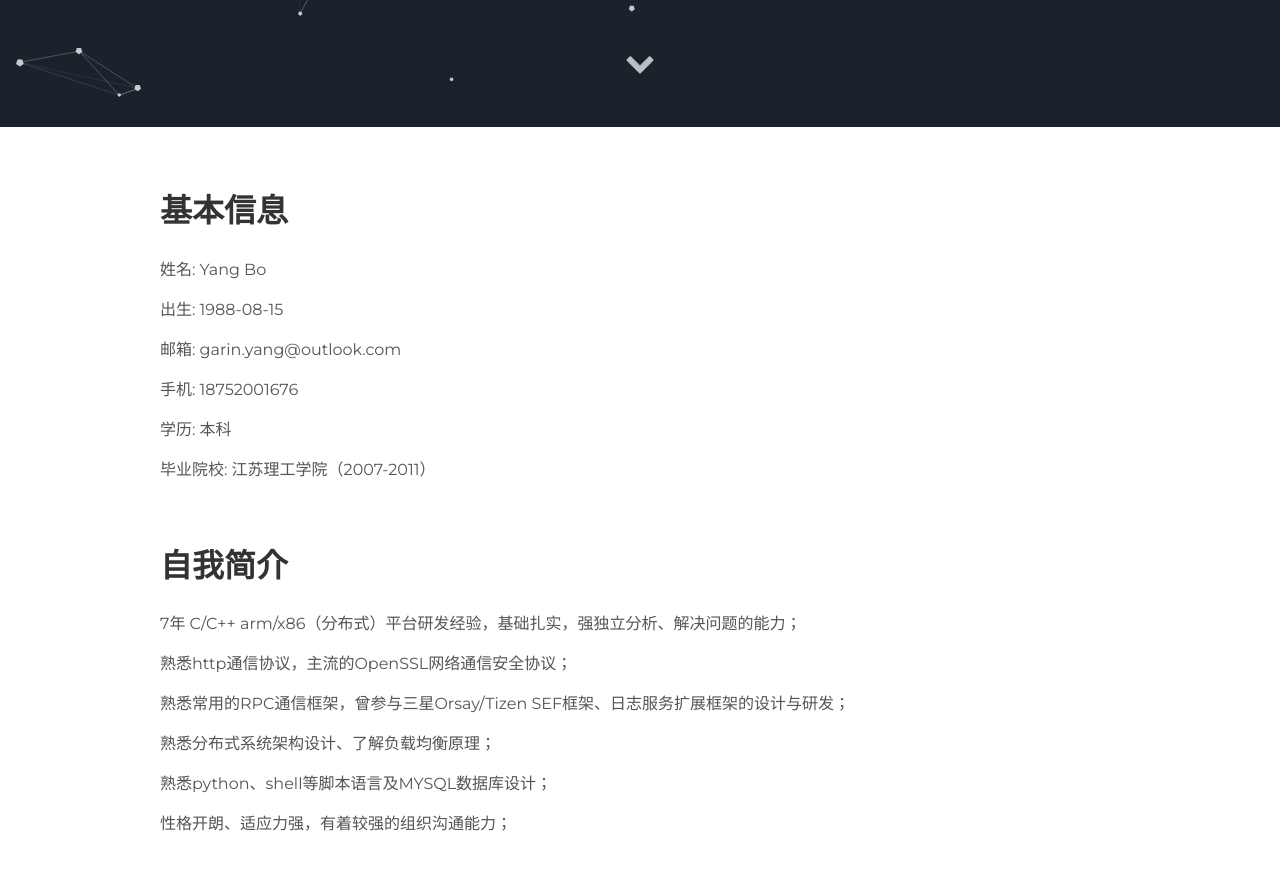
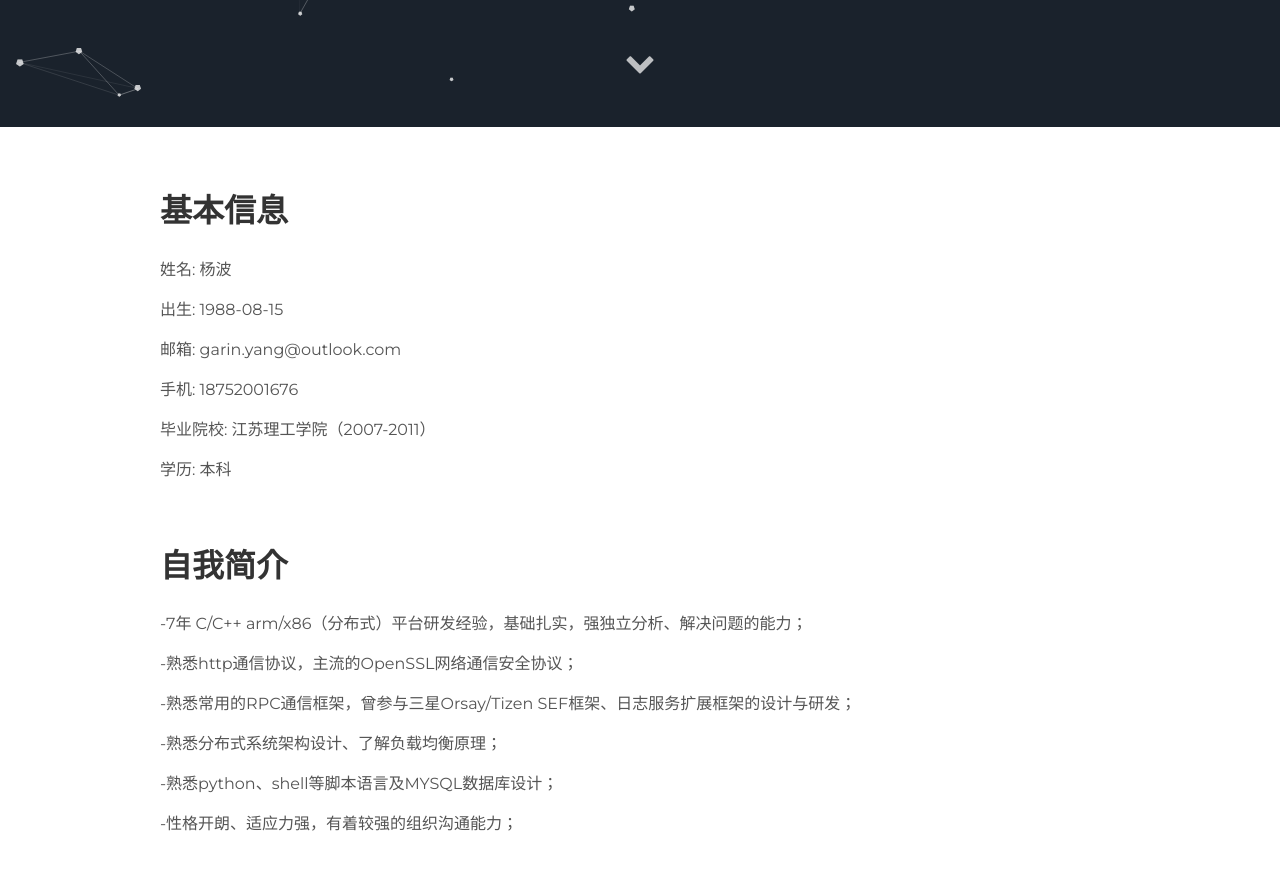
Before and after one commit to garinyang/profile, a Jekyll site: the page built from index.html, in a window 1280 px wide and 900 px high, scrolled down 773 px. Shown: the top 870 px of the window. Built offline with Jekyll 4.4.1, drawn with Linux system fonts in a browser that asks for light colours; some of the changed text lies outside the part shown.

Commit message:
完善配置文件

```diff
--- a/_config.yml
+++ b/_config.yml
@@ -4,7 +4,7 @@ description: A cv for yang bo
 
 # User settings
 user_cn_name: 杨波
-user_name: Yang Bo
+username: Yang Bo
 user_title: Software Engineer
 email: garin.yang@outlook.com
 github_username:  garin.yang
--- a/_includes/about.html
+++ b/_includes/about.html
@@ -1,19 +1,19 @@
 <div class="user-details">
   <h2 align="left"> 基本信息 </h2>
-  <p align="left"> 姓名: {{site.user_name}} </p>
+  <p align="left"> 姓名: {{site.user_cn_name}} </p>
   <p align="left"> 出生: {{site.birth}} </p>
   <p align="left"> 邮箱: {{site.email}} </p>
   <p align="left"> 手机: {{site.mobile}} </p>
+  <p align="left"> 毕业院校: {{site.school}} </p>
   <p align="left"> 学历: {{site.education}} </p>
-  <p align="left"> 毕业院校: {{site.school}} </p>
 
   <h2 align="left"> 自我简介 </h2>
-  <p align="left"> {{site.user_description_1}} </p>
-  <p align="left"> {{site.user_description_2}} </p>
-  <p align="left"> {{site.user_description_3}} </p>
-  <p align="left"> {{site.user_description_4}} </p>
-  <p align="left"> {{site.user_description_5}} </p>
-  <p align="left"> {{site.user_description_6}} </p>
+  <p align="left"> -{{site.user_description_1}} </p>
+  <p align="left"> -{{site.user_description_2}} </p>
+  <p align="left"> -{{site.user_description_3}} </p>
+  <p align="left"> -{{site.user_description_4}} </p>
+  <p align="left"> -{{site.user_description_5}} </p>
+  <p align="left"> -{{site.user_description_6}} </p>
 </div>
   <div class="user">
     <div class="tech">
```
